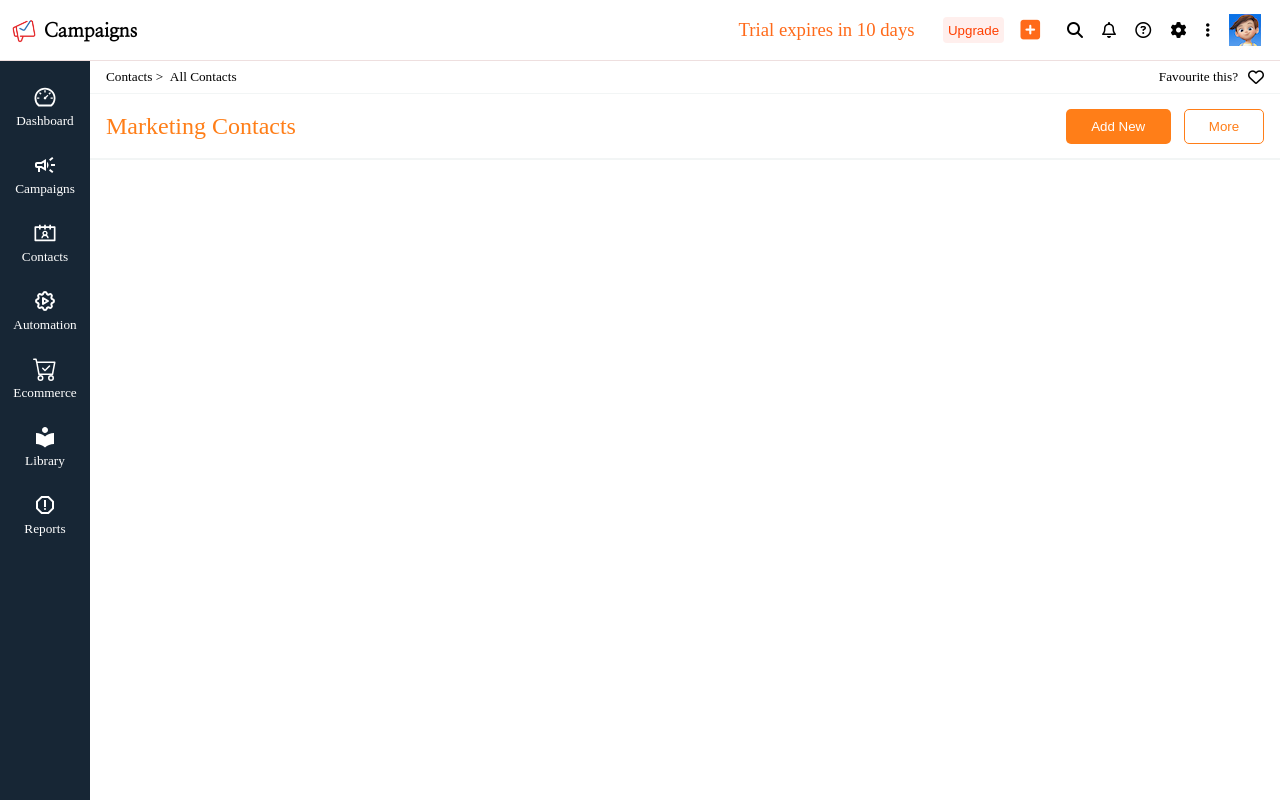
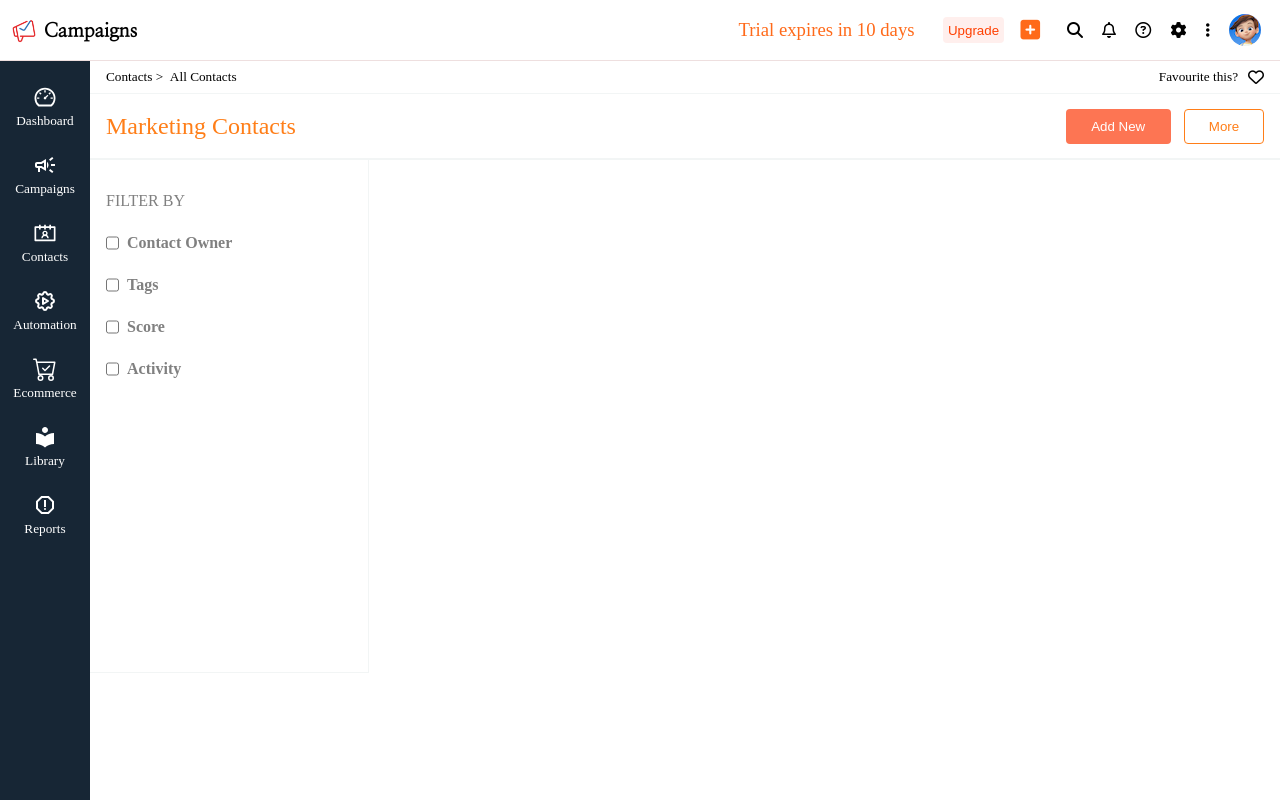
Before and after one commit to alenbabu/Zohodashboardsample, a React (Create React App) app: page / in a window 1280 px wide. Built offline with nearby package versions, Linux system fonts and the light colour scheme.

Commit message:
left-div-filterby in allcontact page added

```diff
--- a/src/Components/Allcontact/Allcontact.js
+++ b/src/Components/Allcontact/Allcontact.js
@@ -28,6 +28,27 @@ function Allcontact() {
 
             </div>
 
+            <div className='left-div-filterby'>
+                <h4 className='left-div-filterby-text'>FILTER BY</h4>
+                <div className='left-div-content'>
+                    <input className='left-div-chkbox' type='checkbox' />
+                    <h4 className='left-div-text'>Contact Owner</h4>
+                </div>
+                <div className='left-div-content'>
+                    <input className='left-div-chkbox' type='checkbox' />
+                    <h4 className='left-div-text'>Tags</h4>
+                </div>
+                <div className='left-div-content'>
+                    <input className='left-div-chkbox' type='checkbox' />
+                    <h4 className='left-div-text'>Score</h4>
+                </div>
+                <div className='left-div-content'>
+                    <input className='left-div-chkbox' type='checkbox' />
+                    <h4 className='left-div-text'>Activity</h4>
+                </div>
+
+            </div>
+
         </div>
     )
 }
--- a/src/Components/Allcontact/allcontact.css
+++ b/src/Components/Allcontact/allcontact.css
@@ -66,9 +66,9 @@
     height: 35px;
     margin-right: 1em;
     color: white;
-    background-color: #FF7E18;
+    background-color: #FD7553;
     border: none;
-    border-radius: 5px;
+    border-radius: 4px;
 }
 
 .addnew-btn:hover{
@@ -81,9 +81,43 @@
     color: #FF7E18;
     background-color: white;
     border: 0.5px solid #FF7E18;
-    border-radius: 5px;
+    border-radius: 4px;
 }
 
 .more-btn:hover{
     box-shadow: 0 8px 8px -4px lightblue;
 }
+
+.left-div-filterby-text{
+    color: grey;
+    font-weight: lighter
+}
+
+.left-div-filterby{
+    padding-left: 1em;
+    padding-top: 2em;
+    width: 22%;
+    height: 60vh;
+    border-right: 1px solid rgb(242, 245, 245);
+    border-bottom: 1px solid rgb(242, 245, 245);
+
+}
+
+.left-div-content{
+    display: flex;
+    padding-top: 1.5em;
+}
+
+.left-div-chkbox[type='checkbox']{
+    accent-color: #FF7E18;
+
+}
+
+.left-div-text{
+    margin-left: 0.5em;
+    color: gray;
+}
+
+.left-div-text:hover{
+    color: #FF7E18;
+}
--- a/src/Components/Header/header.css
+++ b/src/Components/Header/header.css
@@ -65,6 +65,10 @@
     cursor: pointer;
 }
 
+.header-avatar{
+    border-radius: 20px;
+}
+
 .header-trial-title{
     color: #ff6a1a;
     font-weight: lighter;
```
